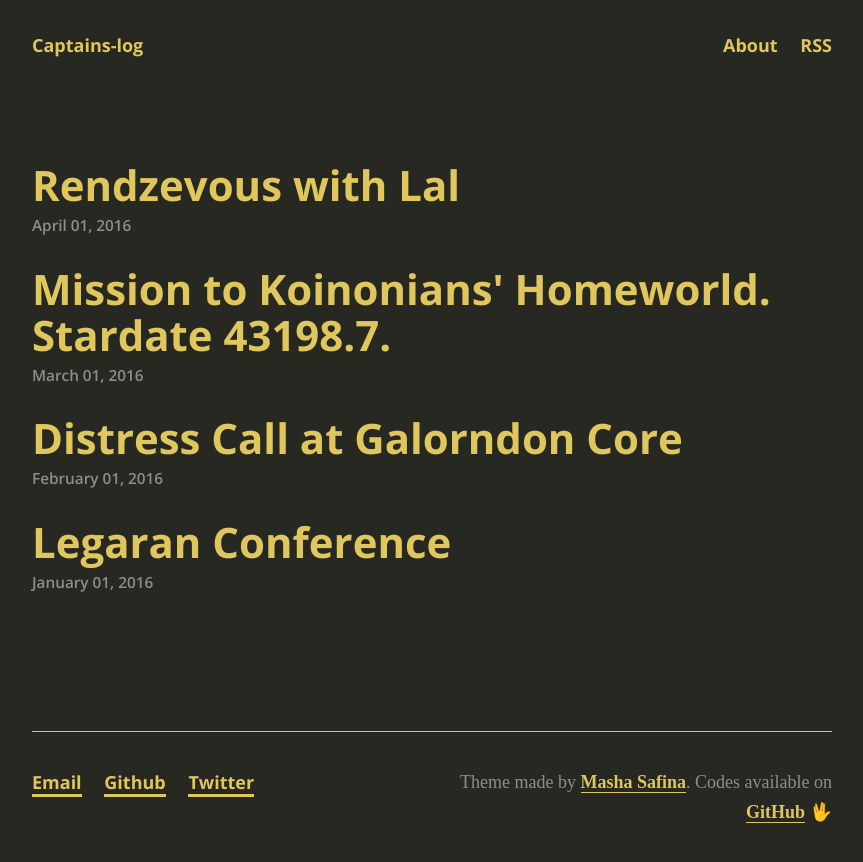
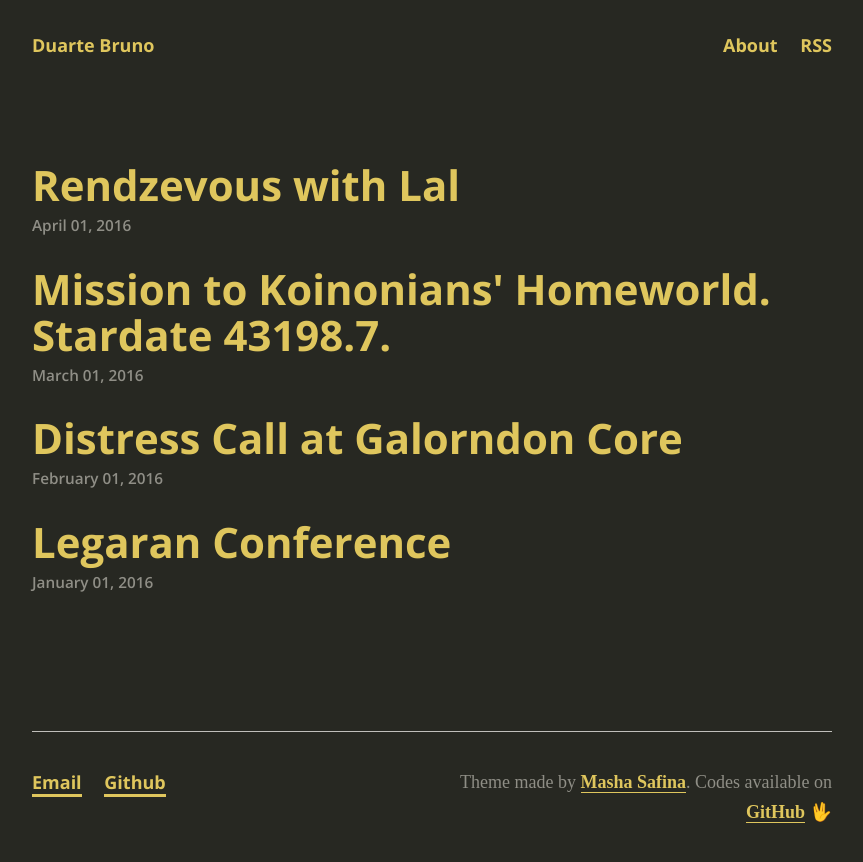
Before and after one commit to brunopereiras/duartebruno2, a Jekyll site: the page built from index.md, in a window 1280 px wide. Shown: the top 862 px of the page, without its empty margins (208-1071 px from the left). Built offline with Jekyll 4.4.1, drawn with Linux system fonts in a browser that asks for light colours; some web fonts are replaced; part of the change alters nothing that is shown.

Commit message:
Corrigido as configurações do site.

```diff
--- a/_config.yml
+++ b/_config.yml
@@ -1,14 +1,14 @@
 # Site settings
-title:       Captains-log
-author:      Masha Safina
-description: ":rocket: A responsive Jekyll theme based on my personal internet site"
+title:       Duarte Bruno
+author:      Bruno Duarte
+description: "Meu site pessoal."
 baseurl:     ""
-url:         "https://mashlo.github.io"
+url:         "https://duartebruno.netlify.com"
 
 # Social Links
-email:            safe@masha.space
-twitter_username: mashasafina
-github_username:  mashlo
+email:            brunopereiras@icloud.com
+twitter_username:
+github_username:  brunopereiras
 
 # Build settings
 markdown: kramdown
```
